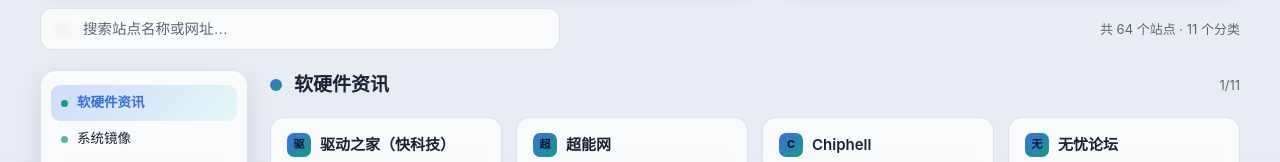
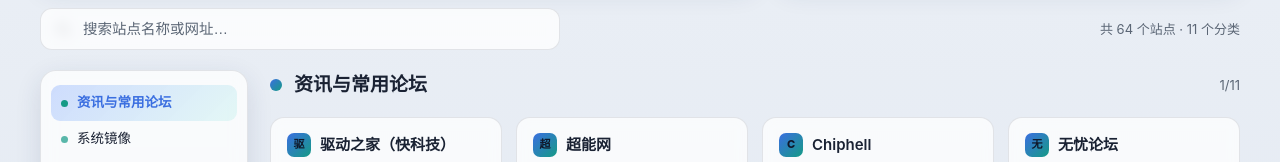
Before and after one commit to jixiejishu/PC, a plain HTML site: page index.html in a window 1280 px wide. Shown: the part 357-519 px from the top of the page. Drawn offline with Linux system fonts and the light colour scheme.

Commit message:
Add files via upload

```diff
--- a/index.html
+++ b/index.html
@@ -447,7 +447,7 @@
 <script>
 /* ===== 数据（按分类组织）===== */
 const data = [
-  {title:"软硬件资讯", items:[
+  {title:"资讯与常用论坛", items:[
     ["驱动之家（快科技）","https://www.mydrivers.com/","硬件驱动与科技资讯"],
     ["超能网","https://www.expreview.com/","硬件评测与资讯"],
     ["Chiphell","https://www.chiphell.com/","玩家论坛"],
```
Also changed, not shown: 1 other file.
